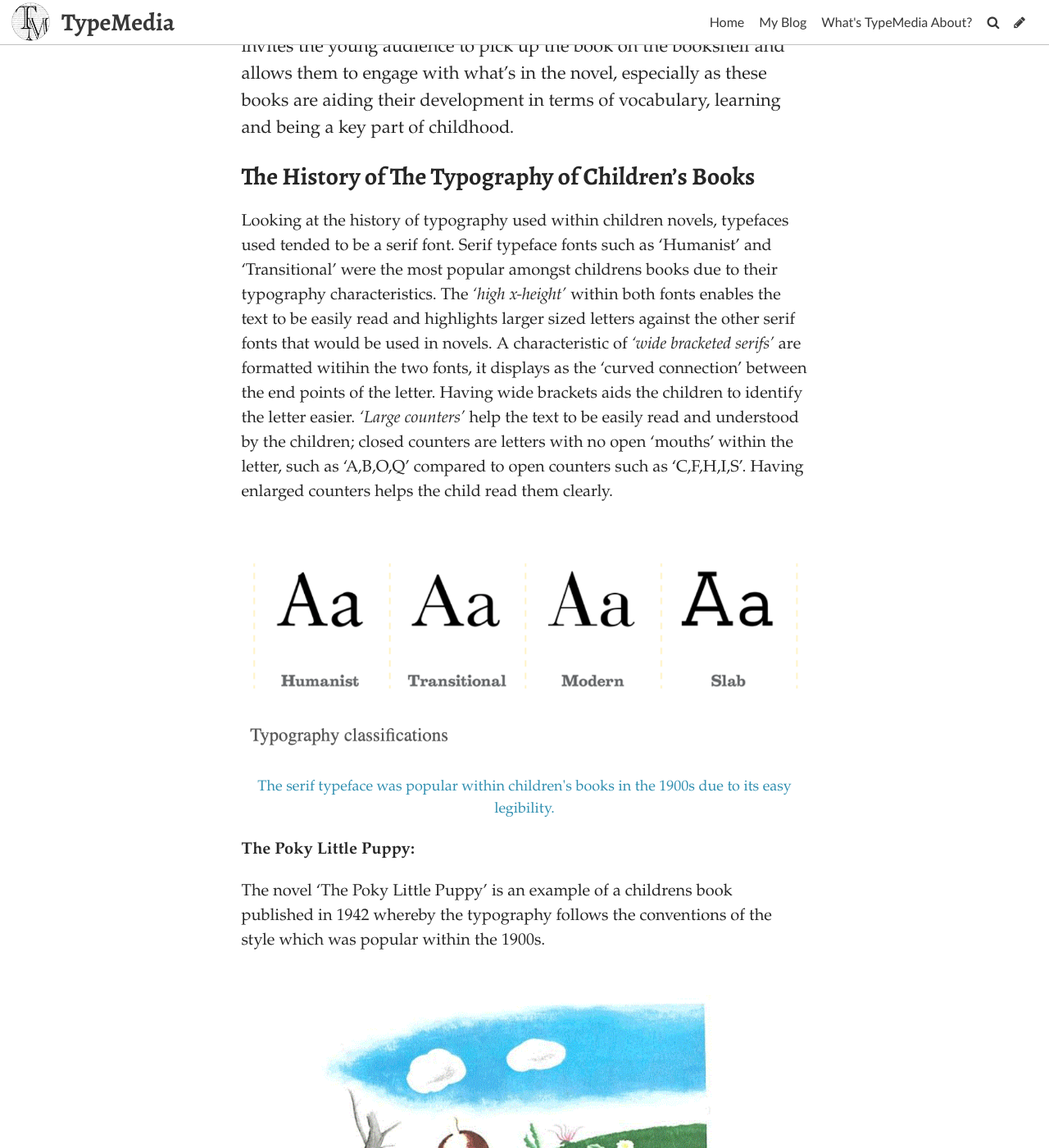
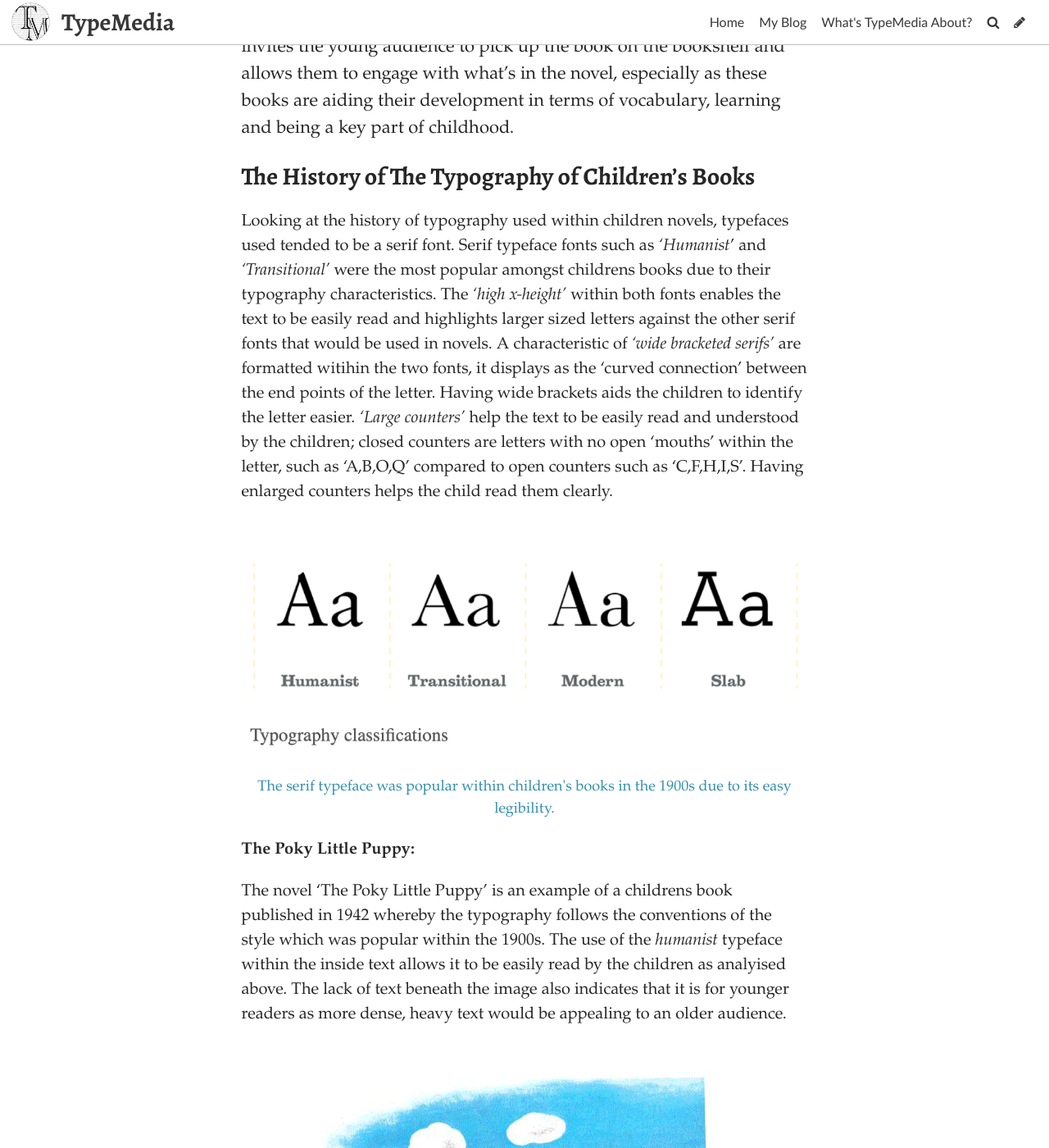
Before and after one commit to charlotteaashley/typo-design-template, a Jekyll site: the page built from _posts/2021-10-11-typography-in-childrens-books.md, in a window 1280 px wide and 1400 px high, scrolled down 377 px. Shown: the whole window at 82% size. Built offline with Jekyll 4.4.1, drawn with Linux system fonts in a browser that asks for light colours; some web fonts are replaced; some of the changed text lies outside the part shown.

Commit message:
Update Post “2021-10-11-typography-in-childrens-books”

```diff
--- a/_posts/2021-10-11-typography-in-childrens-books.md
+++ b/_posts/2021-10-11-typography-in-childrens-books.md
@@ -10,17 +10,19 @@
 
 ### The History of The Typography of Children's Books
 
-Looking at the history of typography used within children novels, typefaces used tended to be a serif font. Serif typeface fonts such as 'Humanist' and 'Transitional' were the most popular amongst childrens books due to their typography characteristics. The *'high x-height'* within both fonts enables the text to be easily read and highlights larger sized letters against the other serif fonts that would be used in novels. A characteristic of *'wide bracketed serifs'* are formatted witihin the two fonts, it displays as the 'curved connection' between the end points of the letter. Having wide brackets aids the children to identify the letter easier. *'Large counters'* help the text to be easily read and understood by the children; closed counters are letters with no open 'mouths' within the letter, such as 'A,B,O,Q' compared to open counters such as 'C,F,H,I,S'. Having enlarged counters helps the child read them clearly.
+Looking at the history of typography used within children novels, typefaces used tended to be a serif font. Serif typeface fonts such as *'Humanist*' and *'Transitional'* were the most popular amongst childrens books due to their typography characteristics. The *'high x-height'* within both fonts enables the text to be easily read and highlights larger sized letters against the other serif fonts that would be used in novels. A characteristic of *'wide bracketed serifs'* are formatted witihin the two fonts, it displays as the 'curved connection' between the end points of the letter. Having wide brackets aids the children to identify the letter easier. *'Large counters'* help the text to be easily read and understood by the children; closed counters are letters with no open 'mouths' within the letter, such as 'A,B,O,Q' compared to open counters such as 'C,F,H,I,S'. Having enlarged counters helps the child read them clearly.
 
 ![The serif typeface was popular within children's books in the 1900s due to its easy legibility.](../uploads/screenshot-2021-10-15-at-13.02.29.png)
 
 **The Poky Little Puppy:**
 
-The novel 'The Poky Little Puppy' is an example of a childrens book published in 1942 whereby the typography follows the conventions of the style which was popular within the 1900s.
+The novel 'The Poky Little Puppy' is an example of a childrens book published in 1942 whereby the typography follows the conventions of the style which was popular within the 1900s. The use of the *humanist* typeface within the inside text allows it to be easily read by the children as analyised above. The lack of text beneath the image also indicates that it is for younger readers as more dense, heavy text would be appealing to an older audience.
 
-![](../uploads/screenshot-2021-10-15-at-15.56.25.png)
+![The typeface 'Humanist' is used within the contents of the 1942 book 'The Poky Little Puppy'.](../uploads/screenshot-2021-10-15-at-15.56.25.png)
 
+However, the typography chosen for the cover of the novel, uses the typeface '*handwriting',* this is easily read and it gives the impression that someone young has written it themselves.
 
+![The typography of the heading is the typeface 'handwriting' ](../uploads/screenshot-2021-10-15-at-17.15.13.png)
 
 From looking at the layout and typography of childrens books it is clear of the features that make them differentiate from older reader books. A large format, type size and white space with heavy illustrations connotes a more younger audience is being aimed at, compared to smaller fonts with dense text is for older readers.
 
```
Also changed, not shown: uploads/screenshot-2021-10-15-at-17.15.13.png (added).
